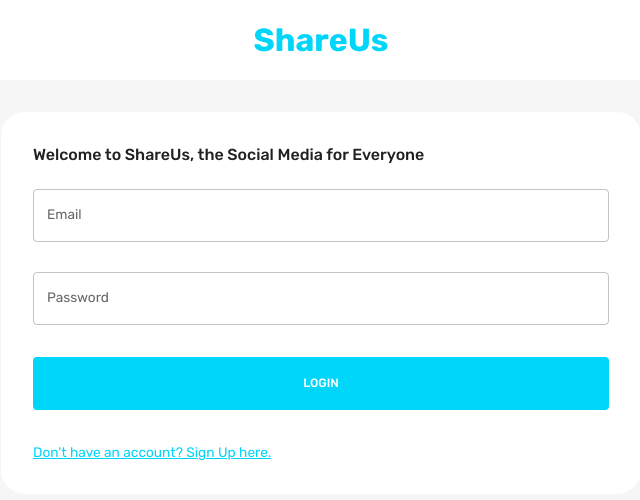
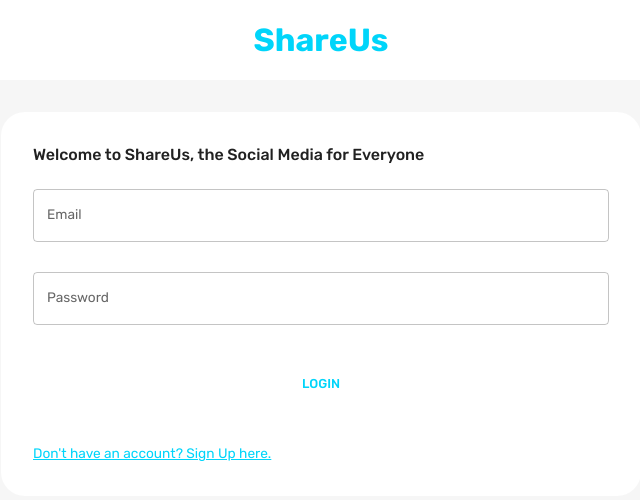
Before and after one commit to adarsh4567/social-place-frontend, a React (Create React App) app: page / in a window 1280 px wide. Shown: the top 500 px of the page, without its empty margins (319-959 px from the left). Built offline with nearby package versions, Linux system fonts and the light colour scheme.

Commit message:
loader implemented

```diff
--- a/package.json
+++ b/package.json
@@ -6,6 +6,7 @@
     "@emotion/react": "^11.10.5",
     "@emotion/styled": "^11.10.5",
     "@mui/icons-material": "^5.11.0",
+    "@mui/lab": "^5.0.0-alpha.121",
     "@mui/material": "^5.11.8",
     "@reduxjs/toolkit": "^1.9.2",
     "@testing-library/jest-dom": "^5.16.5",
--- a/src/scenes/loginPage/Form.jsx
+++ b/src/scenes/loginPage/Form.jsx
@@ -1,12 +1,12 @@
 import { useState } from "react";
 import {
   Box,
-  Button,
   TextField,
   useMediaQuery,
   Typography,
   useTheme,
 } from "@mui/material";
+import { LoadingButton } from "@mui/lab";
 import EditOutlinedIcon from "@mui/icons-material/EditOutlined";
 import { Formik } from "formik";
 import * as yup from "yup";
@@ -49,6 +49,7 @@ const initialValuesLogin = {
 
 const Form = () => {
   const [pageType, setPageType] = useState("login");
+  const [isLoading,setIsLoading] = useState(false);
   const { palette } = useTheme();
   const dispatch = useDispatch();
   const navigate = useNavigate();
@@ -58,6 +59,7 @@ const Form = () => {
 
   const register = async(values,onSubmitProps)=>{
       // this allows us to send form info with image
+    setIsLoading(true)
     const formData = new FormData();
     for (let value in values) {
       formData.append(value, values[value]);
@@ -75,11 +77,13 @@ const Form = () => {
       onSubmitProps.resetForm();
 
       if (savedUser) {
+        setIsLoading(false);
         setPageType("login");
       }
   }
 
   const login = async (values, onSubmitProps) => {
+    setIsLoading(true)
     const loggedInResponse = await fetch(`${url}/auth/login`, {
       method: "POST",
       headers: { "Content-Type": "application/json" },
@@ -88,12 +92,14 @@ const Form = () => {
     const loggedIn = await loggedInResponse.json();
     onSubmitProps.resetForm();
     if (loggedIn) {
+      setIsLoading(false)
       dispatch(
         setLogin({
           user: loggedIn.user,
           token: loggedIn.token,
         })
       );
+setIsLoading(false)
       navigate("/home");
     }
   };
@@ -234,19 +240,18 @@ const Form = () => {
           <Box>
 
           {/* buttons */}
-          <Button
+          <LoadingButton
+          size="large"
+              loading={isLoading}
               fullWidth
               type="submit"
               sx={{
                 m: "2rem 0",
                 p: "1rem",
-                backgroundColor: palette.primary.main,
-                color: palette.background.alt,
-                "&:hover": { color: palette.primary.main },
               }}
             >
               {isLogin ? "LOGIN" : "REGISTER"}
-            </Button>
+            </LoadingButton>
             <Typography
               onClick={() => {
                 setPageType(isLogin ? "register" : "login");
--- a/src/scenes/widgets/FriendListWidget.jsx
+++ b/src/scenes/widgets/FriendListWidget.jsx
@@ -1,16 +1,18 @@
-import { Box, Typography, useTheme } from "@mui/material";
+import { Box, Skeleton, Typography, useTheme } from "@mui/material";
+import { useSelector } from "react-redux";
 import Friend from "../../components/Friend";
 import WidgetWrapper from "../../components/WidgetWrapper";
-import { useEffect } from "react";
-import { useDispatch,useSelector } from "react-redux";
-import { setFriends } from "../../states";
+
 
 const FriendListWidget = ({ userId }) => {
-    const dispatch = useDispatch();
     const { palette } = useTheme();
-    const token = useSelector((state) => state.token);
     const users = useSelector((state)=> state.users);
      const suggestedUser = users.slice(0,4);
+     if(!users){
+      return <>
+         <Skeleton variant="rounded" width={340} height={400} />
+      </>
+     }
     return (
       <WidgetWrapper>
         <Typography
--- a/src/scenes/widgets/PostWidget.jsx
+++ b/src/scenes/widgets/PostWidget.jsx
@@ -5,7 +5,7 @@ import {
     FavoriteOutlined,
     ShareOutlined,
   } from "@mui/icons-material";
-  import { Box, Divider, IconButton, Typography, useTheme } from "@mui/material";
+  import { Box, Divider, IconButton, Skeleton, Typography, useTheme } from "@mui/material";
   import FlexBetween from "../../components/FlexBetween";
   import Friend from "../../components/Friend";
   import WidgetWrapper from "../../components/WidgetWrapper";
@@ -49,6 +49,16 @@ import { url } from "../../backendUrl/url";
       const updatedPost = await response.json();
       dispatch(setPost({ post: updatedPost }));
     };
+
+    if(!postId){
+      return <>
+        <div style={{display:'flex', justifyContent:'flex-start',alignItems:'center',marginTop:'3rem'}}>
+         <Skeleton variant="circular" width={60} height={60}/>
+         <Skeleton variant="rounded" width={250} height={30} style={{marginLeft:'1rem'}}/>
+         </div>
+          <Skeleton variant="rounded" width={550} height={700} style={{marginTop:'1.5rem'}} />
+      </>
+    }
 
     return (
       <WidgetWrapper m="2rem 0">
--- a/src/scenes/widgets/PostsWidget.jsx
+++ b/src/scenes/widgets/PostsWidget.jsx
@@ -1,3 +1,4 @@
+
 import { useEffect } from "react";
 import { useDispatch, useSelector } from "react-redux";
 import { url } from "../../backendUrl/url";
--- a/src/scenes/widgets/UserWidget.jsx
+++ b/src/scenes/widgets/UserWidget.jsx
@@ -4,7 +4,7 @@ import {
     LocationOnOutlined,
     WorkOutlineOutlined,
   } from "@mui/icons-material";
-import { Box, Typography, Divider, useTheme } from "@mui/material";
+import { Box, Typography, Divider, useTheme, Skeleton } from "@mui/material";
 import UserImage from "../../components/UserImage";
 import FlexBetween from "../../components/FlexBetween";
 import WidgetWrapper from "../../components/WidgetWrapper";
@@ -38,7 +38,14 @@ const UserWidget = ({userId,picturePath})=>{
       },[]) // eslint-disable-line react-hooks/exhaustive-deps
 
       if (!user) {
-        return null;
+        return <>
+         <div style={{display:'flex', justifyContent:'flex-start',alignItems:'center'}}>
+         <Skeleton variant="circular" width={60} height={60}/>
+         <Skeleton variant="rounded" width={200} height={40} style={{marginLeft:'1rem'}}/>
+         </div>
+          <Skeleton variant="rounded" width={340} height={100} style={{marginTop:'1.5rem'}} />
+          <Skeleton variant="rounded" width={340} height={300} style={{marginTop:'.5rem'}} />
+        </>
       }
       const {
         firstName,
```
Also changed, not shown: 1 other file (tests, documents, lock files or other folders).
